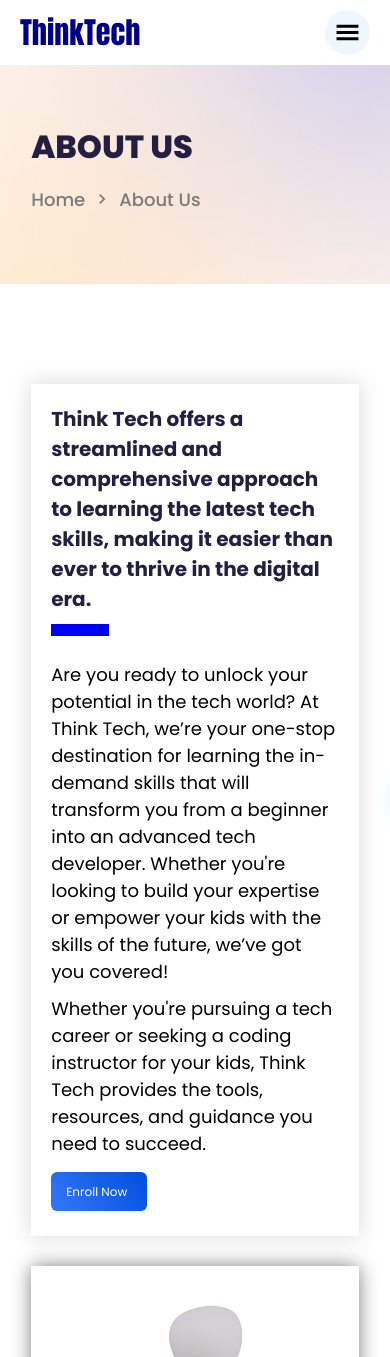
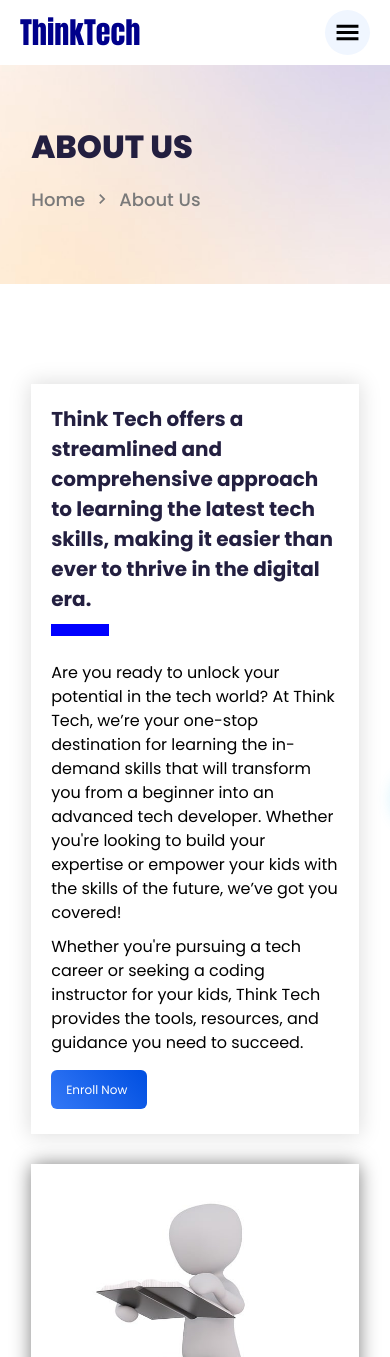
Before and after one commit to Klessy/Thinktech, a React (Vite) app: page /about in a window 390 px wide. Shown: the top 1357 px of the page. Built offline with nearby package versions, Linux system fonts and the light colour scheme; a web font is replaced by a local one.

Commit message:
About Page Paragragh Font Size Adjusted in Mobile View

```diff
--- a/src/pages/about/about.css
+++ b/src/pages/about/about.css
@@ -281,6 +281,10 @@
   }
   .whyus__wrapper {
     grid-template-columns: 1fr;
+  }
+
+  .who__we__are-p p {
+    font-size: 1.6rem;
   }
 }
 
```
